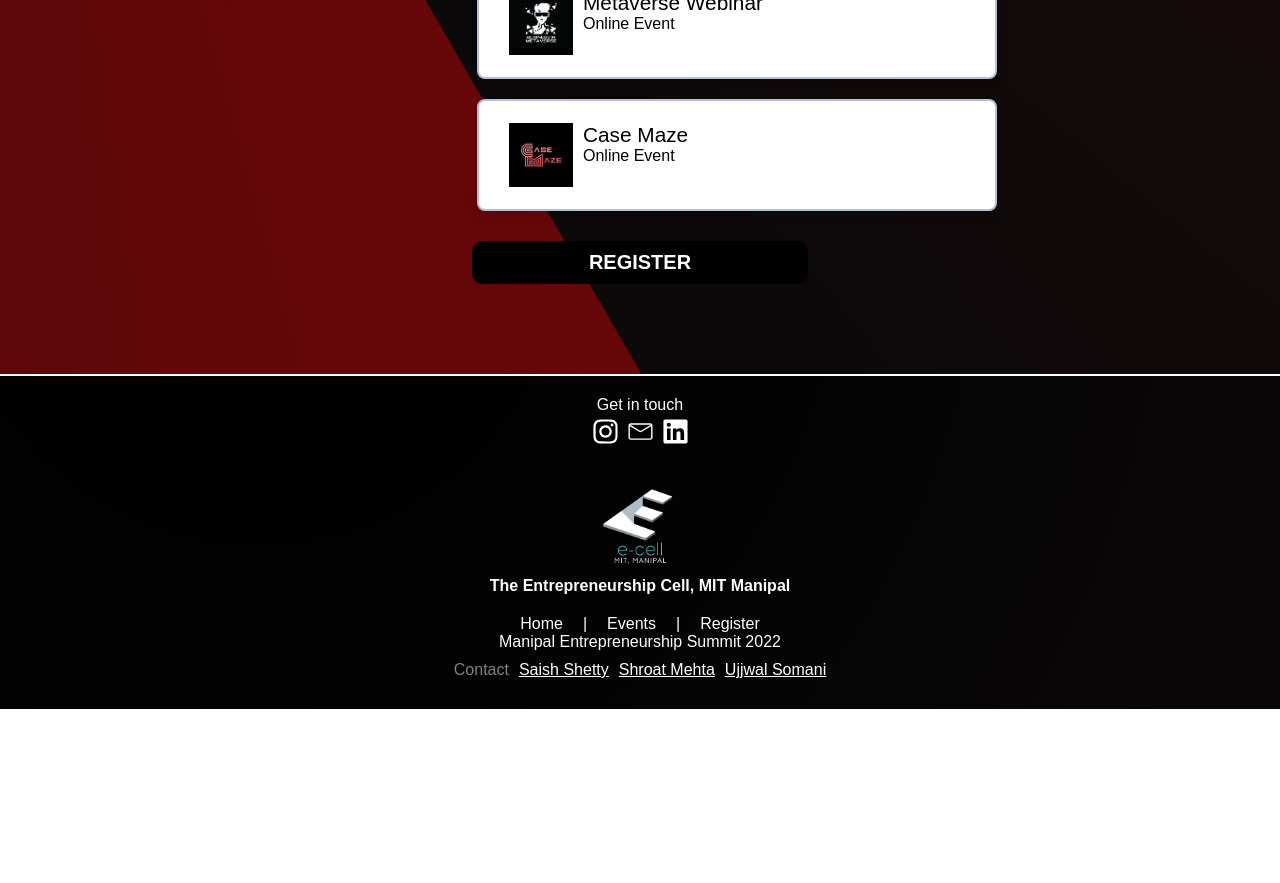
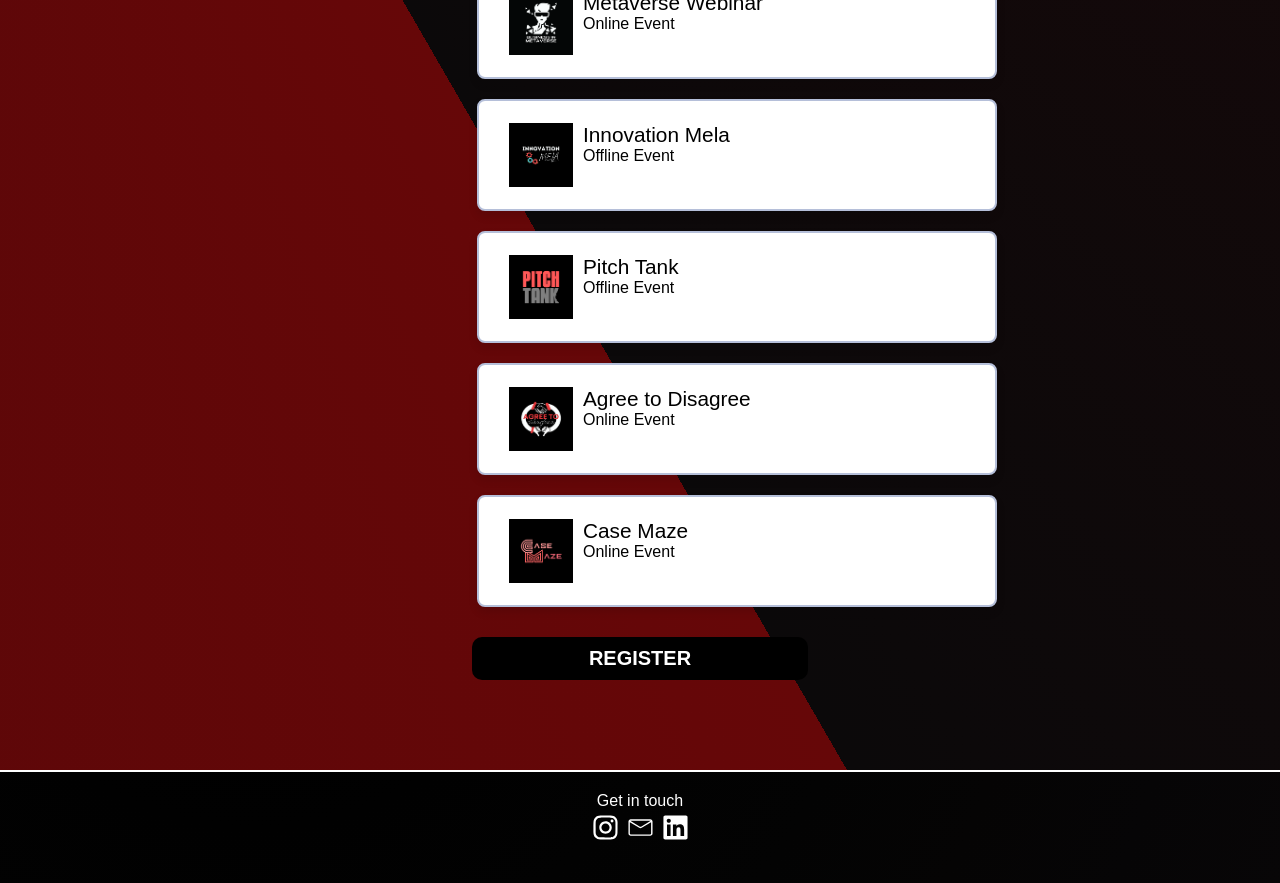
Before and after one commit to Parthiv-M/mes-portal, a React (Create React App) app in the folder client/: page /register in a window 1280 px wide. Shown: the part 860-1743 px from the top of the page. Before the commit the page ends 1569 px from the top, so only its background shows below. Built offline with nearby package versions, Linux system fonts and the light colour scheme; no server answers; a web font is replaced by a local one.

Commit message:
opened three more events

```diff
--- a/client/src/pages/Register/Register.js
+++ b/client/src/pages/Register/Register.js
@@ -680,13 +680,13 @@
                             logo={metaLogo}
                             handleArray={handleRegEventsArray}
                         />
-                        {/* <CheckboxCard
+                        <CheckboxCard
                             eventName="Innovation Mela"
                             eventMode="Offline"
                             changeFunc={setStartup}
                             logo={innovationLogo}
                             handleArray={handleRegEventsArray}
-                        /> */}
+                        />
                         {/* <CheckboxCard
                             eventName="Panel Discussion"
                             eventMode="Offline"
@@ -694,20 +694,20 @@
                             logo={panelLogo}
                             handleArray={handleRegEventsArray}
                         /> */}
-                        {/* <CheckboxCard
+                        <CheckboxCard
                             eventName="Pitch Tank"
                             eventMode="Offline"
                             changeFunc={setPitch}
                             logo={pitchLogo}
                             handleArray={handleRegEventsArray}
-                        /> */}
-                        {/* <CheckboxCard
+                        />
+                        <CheckboxCard
                             eventName="Agree to Disagree"
                             eventMode="Online"
                             changeFunc={setDebate}
                             logo={debateLogo}
                             handleArray={handleRegEventsArray}
-                        /> */}
+                        />
                         {/* <CheckboxCard
                             eventName="Money Quest"
                             eventMode="Offline"
```
